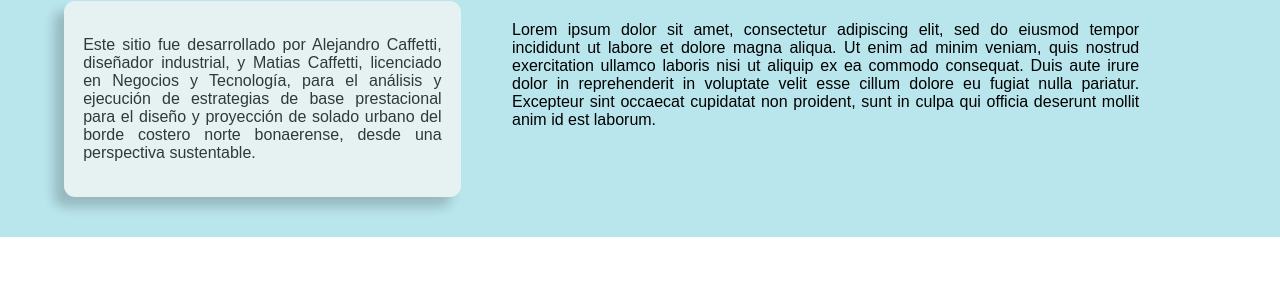
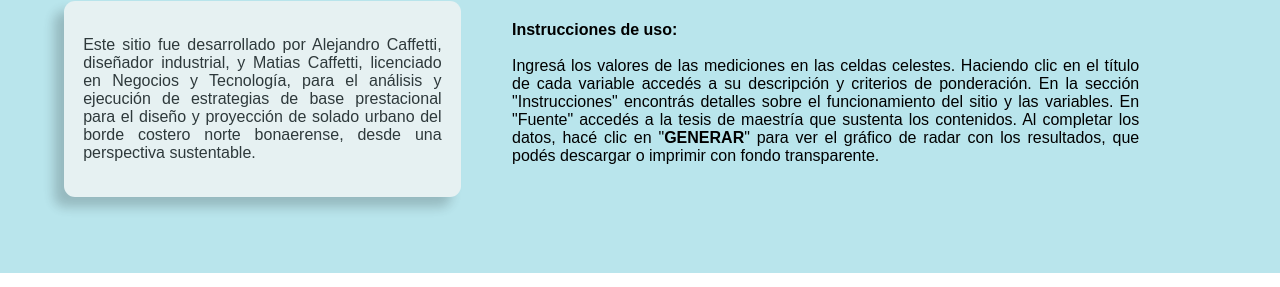
Before and after one commit to Mati-Caffe/COAST, a plain HTML site: page index.html in a window 1280 px wide. Shown: the part 1611-1898 px from the top of the page. Drawn offline with Linux system fonts and the light colour scheme.

Commit message:
Cambio de footer
Texto en primera persona sobre instrucciones de uso.

```diff
--- a/index.html
+++ b/index.html
@@ -448,12 +448,13 @@
   </div>
   <div id="ayuda">
     <p>
-      Lorem ipsum dolor sit amet, consectetur adipiscing elit, sed do eiusmod tempor
-      incididunt ut labore et dolore magna aliqua. Ut enim ad minim veniam, quis nostrud
-      exercitation ullamco laboris nisi ut aliquip ex ea commodo consequat. Duis aute irure
-      dolor in reprehenderit in voluptate velit esse cillum dolore eu fugiat nulla pariatur.
-      Excepteur sint occaecat cupidatat non proident, sunt in culpa qui officia deserunt mollit
-      anim id est laborum.
+      <strong>Instrucciones de uso:</strong><br><br>
+      Ingresá los valores de las mediciones en las celdas celestes.
+      Haciendo clic en el título de cada variable accedés a su descripción y criterios de ponderación.
+      En la sección "Instrucciones" encontrás detalles sobre el funcionamiento del sitio y las variables.
+      En "Fuente" accedés a la tesis de maestría que sustenta los contenidos.
+      Al completar los datos, hacé clic en "<strong>GENERAR</strong>" para ver el gráfico de radar
+      con los resultados, que podés descargar o imprimir con fondo transparente.
     </p>
   </div>
 
```
